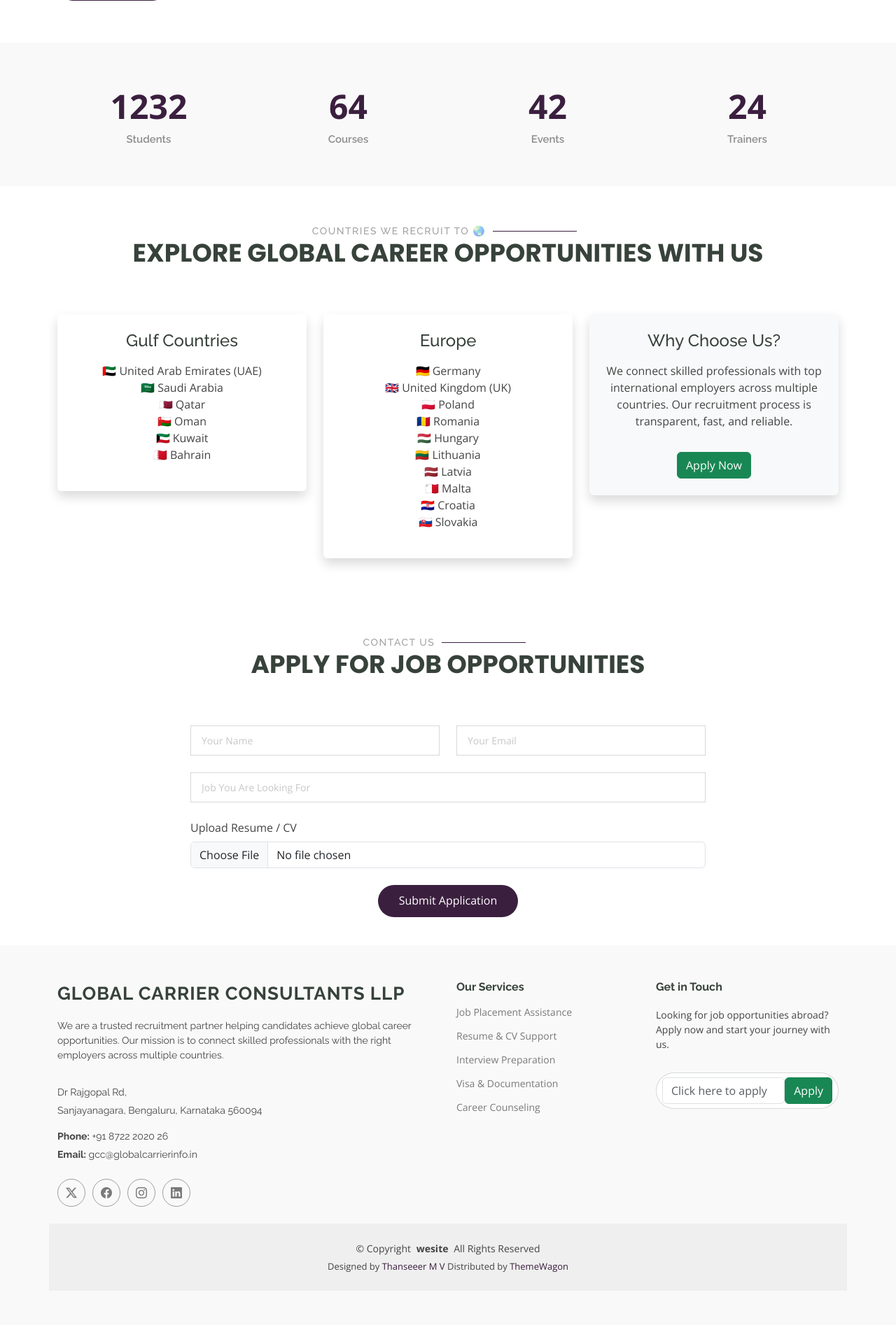
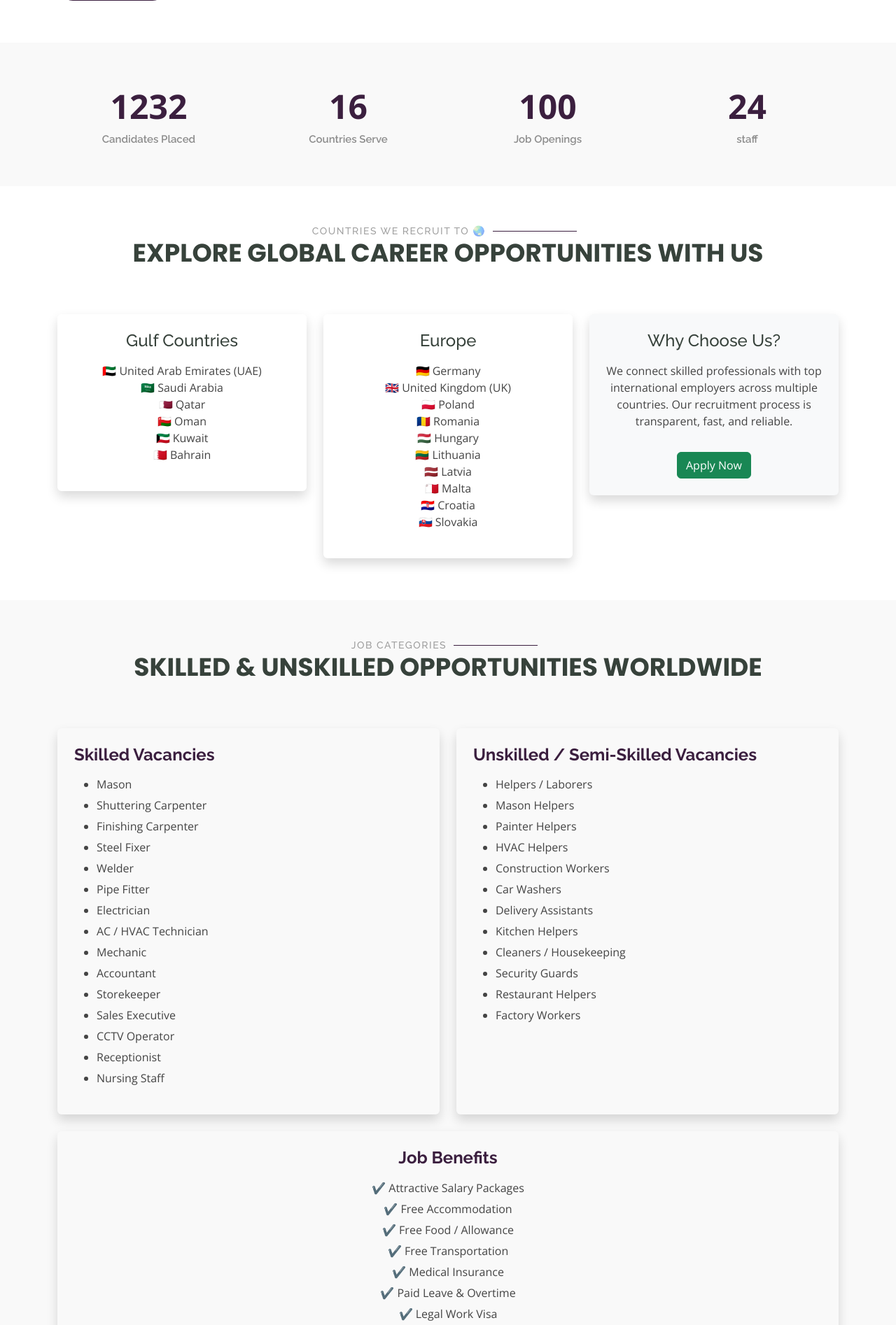
Before and after one commit to thanseerthanzi/global, a Django app: page / in a window 1280 px wide. Shown: the part 1314-3208 px from the top of the page at 70% size. Before the commit the page ends 3159 px from the top, so only its background shows below. Run offline with Django 5.2, Linux system fonts and the light colour scheme; some libraries are stand-ins or nearby versions.

Commit message:
first deploy

```diff
--- a/static/assets/css/main.css
+++ b/static/assets/css/main.css
@@ -30,11 +30,11 @@
 /* Nav Menu Colors - The following color variables are used specifically for the navigation menu. They are separate from the global colors to allow for more customization options */
 :root {
   --nav-color: #272828;  /* The default color of the main navmenu links */
-  --nav-hover-color: #272828; /* Applied to main navmenu links when they are hovered over or active */
+  --nav-hover-color: #5fcf80; /* Applied to main navmenu links when they are hovered over or active */
   --nav-mobile-background-color: #ffffff; /* Used as the background color for mobile navigation menu */
   --nav-dropdown-background-color: #ffffff; /* Used as the background color for dropdown items that appear when hovering over primary navigation items */
   --nav-dropdown-color: #272828; /* Used for navigation links of the dropdown items in the navigation menu. */
-  --nav-dropdown-hover-color: #272828 /* Similar to --nav-hover-color, this color is applied to dropdown navigation links when they are hovered over. */
+  --nav-dropdown-hover-color: #5fcf80; /* Similar to --nav-hover-color, this color is applied to dropdown navigation links when they are hovered over. */
 }
 
 /* Color Presets - These classes override global colors when applied to any section or element, providing reuse of the sam color scheme. */
@@ -1902,3 +1902,12 @@ html {
 .country-box:hover {
   transform: translateY(-8px);
 }
+
+#jobs h4 {
+  color: #3B1F3F;
+  font-weight: 700;
+}
+
+#jobs ul li {
+  margin-bottom: 6px;
+}
--- a/templates/index.html
+++ b/templates/index.html
@@ -142,29 +142,29 @@
 
           <div class="col-lg-3 col-md-6">
             <div class="stats-item text-center w-100 h-100">
-              <span data-purecounter-start="0" data-purecounter-end="1232" data-purecounter-duration="1" class="purecounter"></span>
-              <p>Students</p>
+              <span data-purecounter-start="0" data-purecounter-end="1232" data-purecounter-duration="1" data-purecounter-suffix="+" class="purecounter"></span>
+              <p>Candidates Placed</p>
             </div>
           </div><!-- End Stats Item -->
 
           <div class="col-lg-3 col-md-6">
             <div class="stats-item text-center w-100 h-100">
-              <span data-purecounter-start="0" data-purecounter-end="64" data-purecounter-duration="1" class="purecounter"></span>
-              <p>Courses</p>
+              <span data-purecounter-start="0" data-purecounter-end="16" data-purecounter-duration="1" data-purecounter-suffix="+" class="purecounter"></span>
+              <p>Countries Serve</p>
             </div>
           </div><!-- End Stats Item -->
 
           <div class="col-lg-3 col-md-6">
             <div class="stats-item text-center w-100 h-100">
-              <span data-purecounter-start="0" data-purecounter-end="42" data-purecounter-duration="1" class="purecounter"></span>
-              <p>Events</p>
+              <span data-purecounter-start="0" data-purecounter-end="100" data-purecounter-duration="1" data-purecounter-suffix="+" class="purecounter"></span>
+              <p>Job Openings</p>
             </div>
           </div><!-- End Stats Item -->
 
           <div class="col-lg-3 col-md-6">
             <div class="stats-item text-center w-100 h-100">
-              <span data-purecounter-start="0" data-purecounter-end="24" data-purecounter-duration="1" class="purecounter"></span>
-              <p>Trainers</p>
+              <span data-purecounter-start="0" data-purecounter-end="24" data-purecounter-duration="1" data-purecounter-suffix="+" class="purecounter"></span>
+              <p>staff</p>
             </div>
           </div><!-- End Stats Item -->
 
@@ -245,7 +245,99 @@
   </div>
 
 </section>
-<!-- End Countries Section -->
+<!-- End Countries Section --><!-- Job Categories Section -->
+<section id="jobs" class="section light-background">
+
+  <div class="container" data-aos="fade-up">
+
+    <!-- Title -->
+    <div class="section-title text-center">
+      <h2>Job Categories</h2>
+      <p>Skilled & Unskilled Opportunities Worldwide</p>
+    </div>
+
+    <div class="row gy-4">
+
+      <!-- Skilled Jobs -->
+      <div class="col-lg-6">
+        <div class="p-4 shadow rounded h-100">
+
+          <h4 class="mb-3">Skilled Vacancies</h4>
+
+          <ul>
+            <li>Mason</li>
+            <li>Shuttering Carpenter</li>
+            <li>Finishing Carpenter</li>
+            <li>Steel Fixer</li>
+            <li>Welder</li>
+            <li>Pipe Fitter</li>
+            <li>Electrician</li>
+            <li>AC / HVAC Technician</li>
+            <li>Mechanic</li>
+            <li>Accountant</li>
+            <li>Storekeeper</li>
+            <li>Sales Executive</li>
+            <li>CCTV Operator</li>
+            <li>Receptionist</li>
+            <li>Nursing Staff</li>
+          </ul>
+
+        </div>
+      </div>
+
+      <!-- Unskilled Jobs -->
+      <div class="col-lg-6">
+        <div class="p-4 shadow rounded h-100">
+
+          <h4 class="mb-3">Unskilled / Semi-Skilled Vacancies</h4>
+
+          <ul>
+            <li>Helpers / Laborers</li>
+            <li>Mason Helpers</li>
+            <li>Painter Helpers</li>
+            <li>HVAC Helpers</li>
+            <li>Construction Workers</li>
+            <li>Car Washers</li>
+            <li>Delivery Assistants</li>
+            <li>Kitchen Helpers</li>
+            <li>Cleaners / Housekeeping</li>
+            <li>Security Guards</li>
+            <li>Restaurant Helpers</li>
+            <li>Factory Workers</li>
+          </ul>
+
+        </div>
+      </div>
+
+    </div>
+
+    <!-- Benefits -->
+    <div class="row mt-4">
+      <div class="col-12">
+        <div class="p-4 shadow rounded text-center">
+
+          <h4>Job Benefits</h4>
+
+          <ul class="list-unstyled mt-3">
+            <li>✔ Attractive Salary Packages</li>
+            <li>✔ Free Accommodation</li>
+            <li>✔ Free Food / Allowance</li>
+            <li>✔ Free Transportation</li>
+            <li>✔ Medical Insurance</li>
+            <li>✔ Paid Leave & Overtime</li>
+            <li>✔ Legal Work Visa</li>
+          </ul>
+
+        </div>
+      </div>
+    </div>
+
+  </div>
+
+</section>
+<!-- End Job Categories Section -->
+
+
 
 <!-- Contact Section -->
  <br><br>
```
